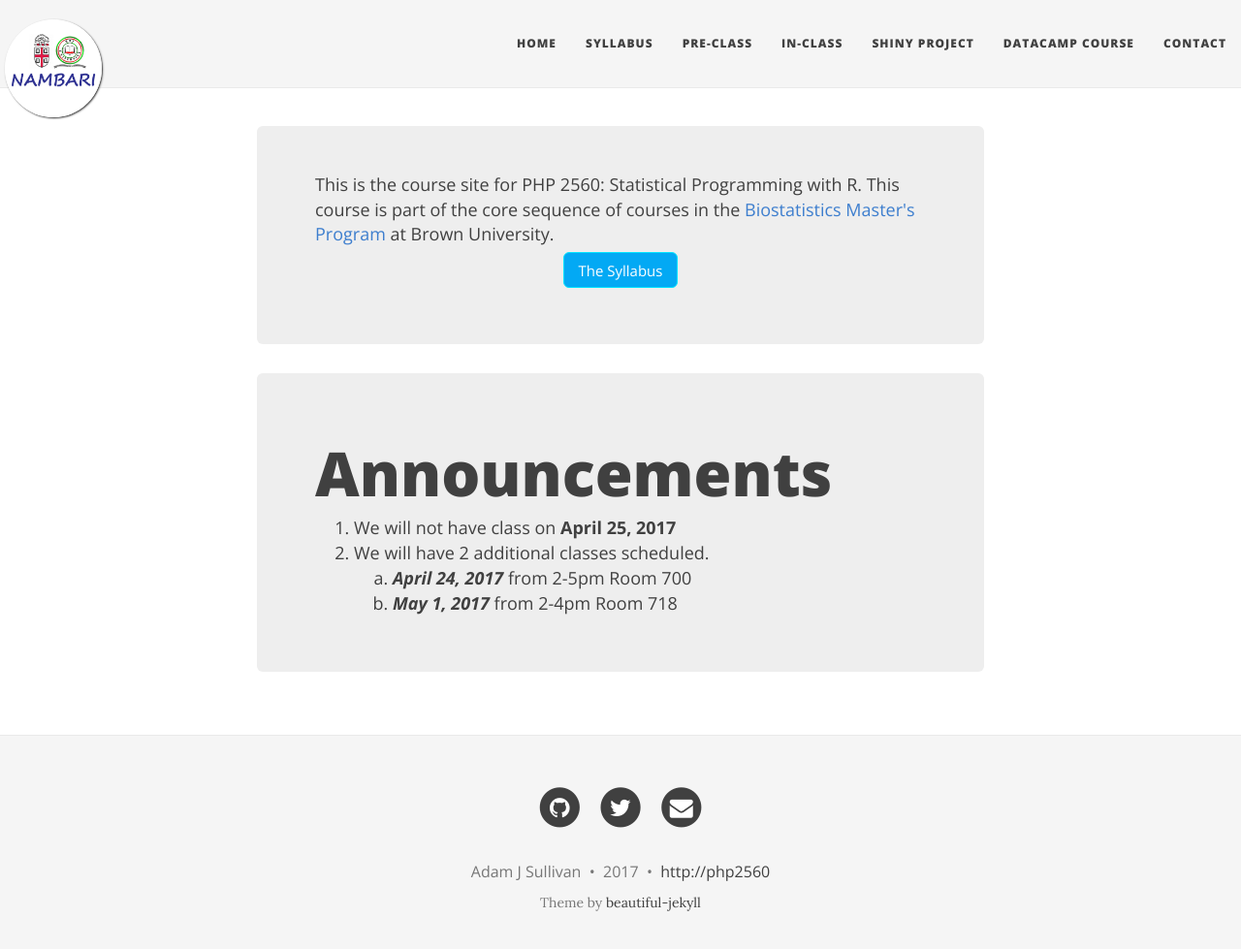
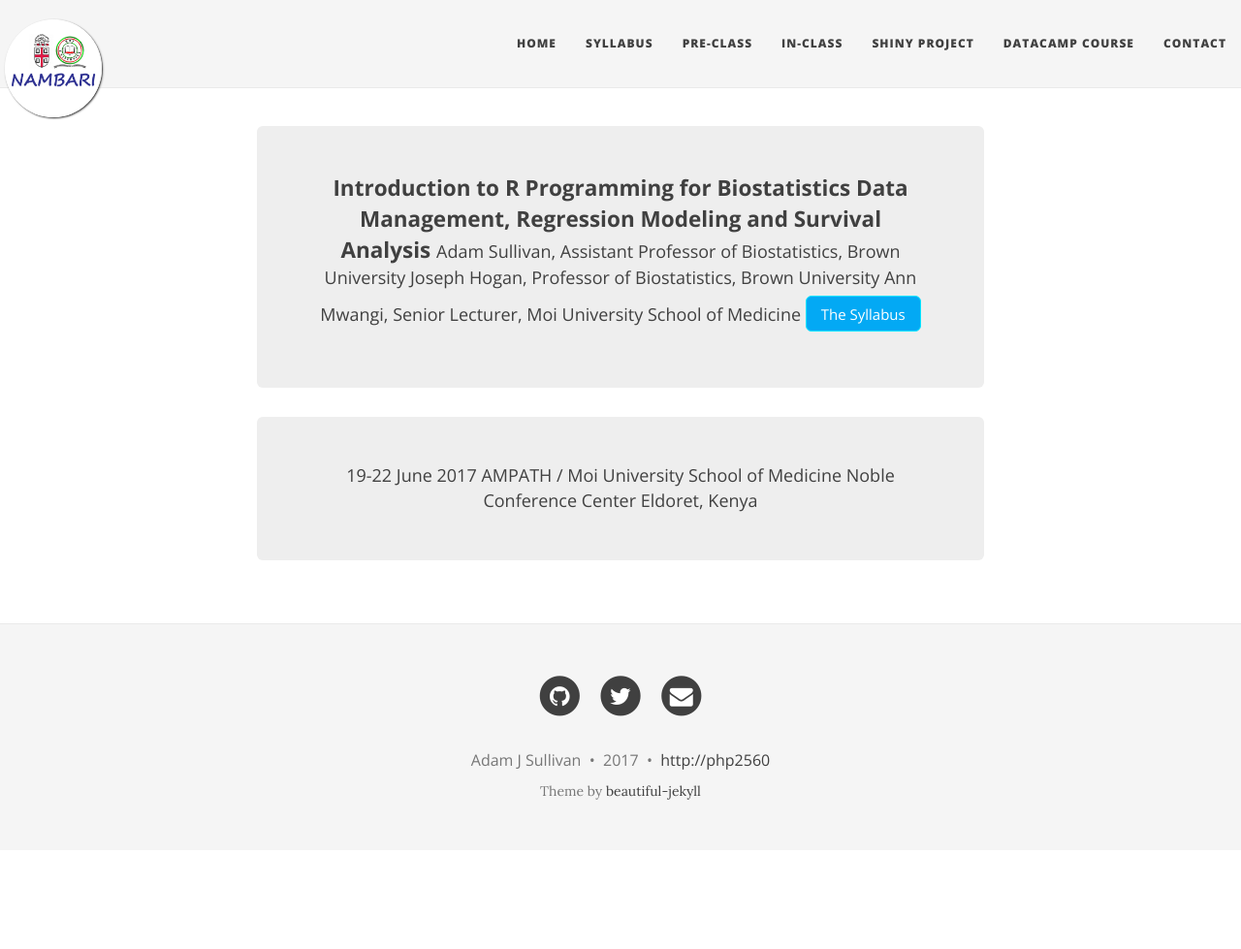
Before and after one commit to NAMBARI/nambari.github.io, a Jekyll site: the page built from index.md, in a window 1280 px wide and 992 px high. Shown: the top 979 px of the window at 97% size. Built offline with Jekyll 4.4.1, drawn with Linux system fonts in a browser that asks for light colours; nearby versions of some CDN libraries.

Commit message:
main page

```diff
--- a/index.md
+++ b/index.md
@@ -7,10 +7,24 @@ title: PHP 2511: Applied Regression Analysis
 
 <div class="main-explain-area jumbotron">
 
+<div style="text-align: center;">
 
-This is the course site for PHP 2560: Statistical Programming with R. This course is part of the core sequence of courses in the <a href="https://www.brown.edu/academics/public-health/biostatistics/educational-programs/masters-program">Biostatistics Master's Program</a> at Brown University.
+<strong  style="font-size: 125%;">
+Introduction to R Programming for Biostatistics
 
-<div style="text-align: center;">
+Data Management, Regression Modeling and Survival Analysis
+</strong>
+
+Adam Sullivan, Assistant Professor of Biostatistics, Brown University
+
+Joseph Hogan, Professor of Biostatistics, Brown University
+
+Ann Mwangi, Senior Lecturer, Moi University School of Medicine
+
+
+
+
+
   <a class="btn btn-intro btn-lg" href="http://php2560.com/syllabus/">The Syllabus</a>
 </div>
 
@@ -24,16 +38,12 @@ This is the course site for PHP 2560: Statistical Programming with R. This cours
 
 <div class="main-explain-area jumbotron">
 
-<h1> Announcements</h1>
+<div style="text-align: center;">
+19-22 June 2017
+AMPATH / Moi University School of Medicine
+Noble Conference Center
+Eldoret, Kenya
 
 
-
-<ol style="list-style-type: decimal">
-<li>We will not have class on <strong>April 25, 2017</strong></li>
-<li>We will have 2 additional classes scheduled.
-<ol style="list-style-type: lower-alpha">
-<li><strong><em>April 24, 2017</em></strong> from 2-5pm Room 700</li>
-<li><strong><em>May 1, 2017</em></strong> from 2-4pm Room 718</li>
-</ol></li>
-</ol>
 </div>
+</div>
```
